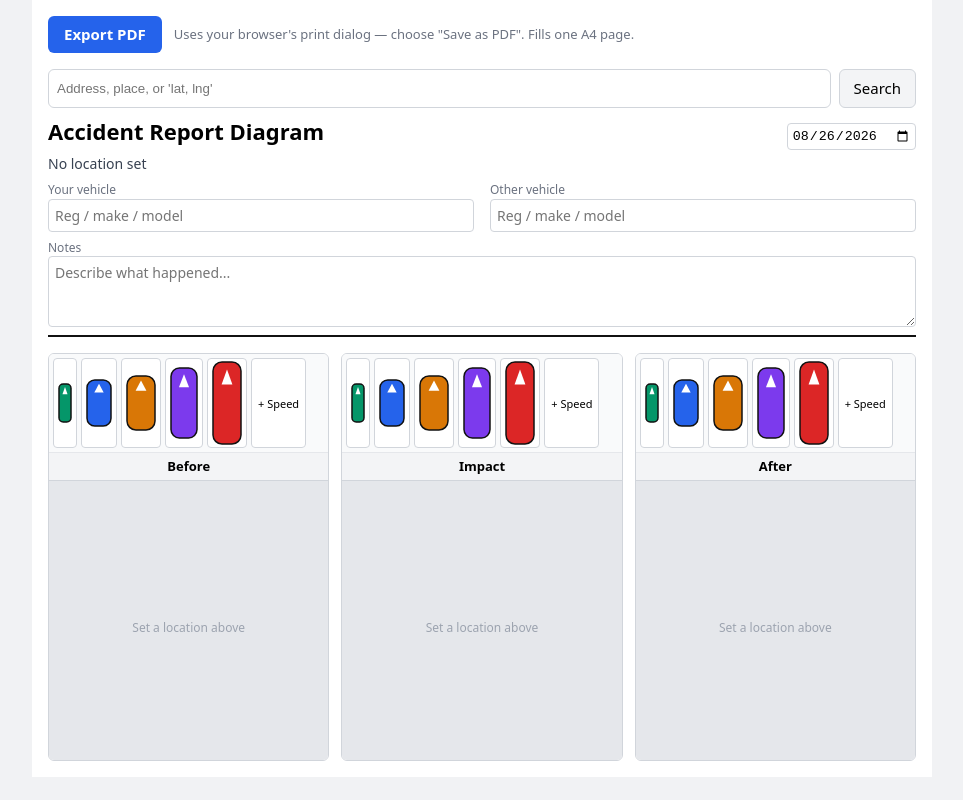
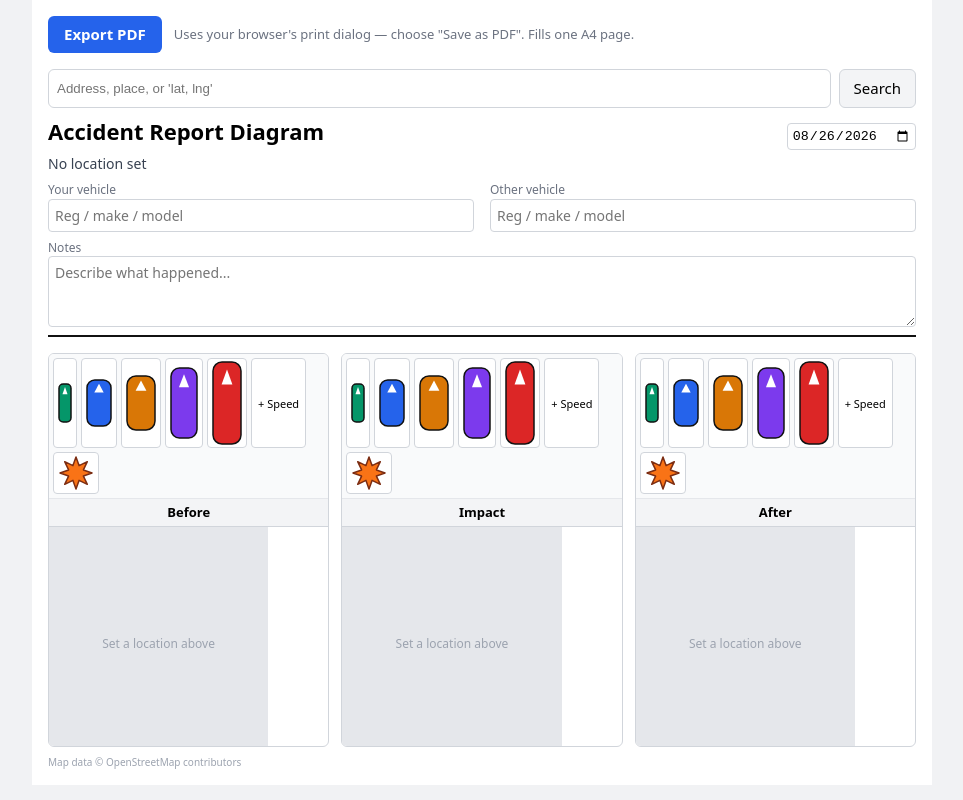
Before and after one commit to JayDubyaEey/crash-pad, a React (Vite) app: page / in a window 1280 px wide. Shown: the whole page, without its empty margins (158-1121 px from the left). Built offline with nearby package versions, Linux system fonts and the light colour scheme.

Commit message:
fix: resolve map showing and add impact icon

```diff
--- a/src/App.css
+++ b/src/App.css
@@ -180,18 +180,22 @@
 
 .panel-map {
   position: relative;
-  aspect-ratio: 1 / 1;
+  width: 58mm;
+  height: 58mm;
+  max-width: 100%;
   background: #e5e7eb;
   touch-action: none;
+  cursor: default;
 }
 
-.panel-map-img {
-  width: 100%;
-  height: 100%;
-  object-fit: cover;
-  display: block;
-  pointer-events: none;
-  user-select: none;
+.panel-map .leaflet-container {
+  cursor: default;
+}
+
+.panel-overlay {
+  position: absolute;
+  inset: 0;
+  z-index: 10;
 }
 
 .panel-map-placeholder {
@@ -203,6 +207,12 @@
   font-size: 12px;
   text-align: center;
   padding: 8px;
+}
+
+.map-attribution {
+  font-size: 10px;
+  color: #9ca3af;
+  margin: 8px 0 0;
 }
 
 .placed-item {
--- a/src/App.jsx
+++ b/src/App.jsx
@@ -1,8 +1,7 @@
-import { useMemo, useState } from 'react'
+import { useState } from 'react'
 import { LocationPicker } from './components/LocationPicker'
 import { ReportHeader } from './components/ReportHeader'
 import { StoryboardPanel } from './components/StoryboardPanel'
-import { buildStaticMapUrl } from './lib/staticMap'
 import './App.css'
 
 const FRAME_TITLES = ['Before', 'Impact', 'After']
@@ -16,11 +15,6 @@ export default function App() {
     notes: '',
   })
   const [frames, setFrames] = useState([[], [], []])
-
-  const mapUrl = useMemo(
-    () => (location ? buildStaticMapUrl({ lat: location.lat, lng: location.lng }) : null),
-    [location],
-  )
 
   function updateFrame(index, items) {
     setFrames((prev) => prev.map((f, i) => (i === index ? items : f)))
@@ -46,12 +40,14 @@ export default function App() {
           <StoryboardPanel
             key={title}
             title={title}
-            mapUrl={mapUrl}
+            location={location}
             items={frames[i]}
             onItemsChange={(items) => updateFrame(i, items)}
           />
         ))}
       </div>
+
+      <p className="map-attribution">Map data &copy; OpenStreetMap contributors</p>
     </div>
   )
 }
--- a/src/components/DraggableItem.jsx
+++ b/src/components/DraggableItem.jsx
@@ -1,5 +1,5 @@
 import { useRef } from 'react'
-import { VehicleIcon, SpeedSign } from './icons/VehicleIcon'
+import { VehicleIcon, SpeedSign, ImpactIcon } from './icons/VehicleIcon'
 
 // Drags an already-placed item (vehicle icon or speed sign) around within
 // its panel using pointer events, so it works with both mouse and touch.
@@ -35,12 +35,14 @@ export function DraggableItem({ item, panelRef, selected, onChange, onSelect, on
       onPointerUp={handlePointerUp}
     >
       <div className="placed-item-shape" style={{ transform: `rotate(${item.rotation ?? 0}deg)` }}>
-        {item.kind === 'vehicle' ? <VehicleIcon type={item.vehicleType} /> : <SpeedSign speed={item.speed} />}
+        {item.kind === 'vehicle' && <VehicleIcon type={item.vehicleType} />}
+        {item.kind === 'sign' && <SpeedSign speed={item.speed} />}
+        {item.kind === 'impact' && <ImpactIcon />}
       </div>
 
       {selected && (
         <div className="item-controls no-print" onPointerDown={(e) => e.stopPropagation()}>
-          {item.kind === 'vehicle' ? (
+          {item.kind === 'vehicle' && (
             <>
               <button type="button" onClick={() => onChange({ ...item, rotation: (item.rotation ?? 0) - 15 })}>
                 ⟲
@@ -49,7 +51,8 @@ export function DraggableItem({ item, panelRef, selected, onChange, onSelect, on
                 ⟳
               </button>
             </>
-          ) : (
+          )}
+          {item.kind === 'sign' && (
             <input
               type="number"
               value={item.speed}
--- a/src/components/LocationPicker.jsx
+++ b/src/components/LocationPicker.jsx
@@ -1,15 +1,8 @@
 import { useState } from 'react'
 import { MapContainer, TileLayer, Marker, useMapEvents } from 'react-leaflet'
 import 'leaflet/dist/leaflet.css'
-import L from 'leaflet'
-import iconUrl from 'leaflet/dist/images/marker-icon.png'
-import iconRetinaUrl from 'leaflet/dist/images/marker-icon-2x.png'
-import shadowUrl from 'leaflet/dist/images/marker-shadow.png'
 import { geocode } from '../lib/geocode'
-
-// react-leaflet's default marker icon paths break under bundlers unless
-// re-pointed at the bundled asset URLs.
-const markerIcon = L.icon({ iconUrl, iconRetinaUrl, shadowUrl, iconSize: [25, 41], iconAnchor: [12, 41] })
+import { markerIcon } from '../lib/leafletIcon'
 
 function ClickToMove({ onMove }) {
   useMapEvents({
--- a/src/components/StoryboardPanel.jsx
+++ b/src/components/StoryboardPanel.jsx
@@ -1,11 +1,16 @@
 import { useRef, useState } from 'react'
+import { MapContainer, TileLayer, Marker } from 'react-leaflet'
+import 'leaflet/dist/leaflet.css'
 import { DraggableItem } from './DraggableItem'
-import { VEHICLE_TYPES, VehicleIcon } from './icons/VehicleIcon'
+import { VEHICLE_TYPES, VehicleIcon, ImpactIcon } from './icons/VehicleIcon'
+import { markerIcon } from '../lib/leafletIcon'
+
+const ZOOM = 18
 
 let nextId = 1
 const makeId = () => `item-${nextId++}-${Date.now()}`
 
-export function StoryboardPanel({ title, mapUrl, items, onItemsChange }) {
+export function StoryboardPanel({ title, location, items, onItemsChange }) {
   const panelRef = useRef(null)
   const [selectedId, setSelectedId] = useState(null)
 
@@ -18,6 +23,10 @@ export function StoryboardPanel({ title, mapUrl, items, onItemsChange }) {
 
   function addSign() {
     onItemsChange([...items, { id: makeId(), kind: 'sign', speed: 30, x: 50, y: 20 }])
+  }
+
+  function addImpact() {
+    onItemsChange([...items, { id: makeId(), kind: 'impact', x: 50, y: 50 }])
   }
 
   function updateItem(updated) {
@@ -40,16 +49,36 @@ export function StoryboardPanel({ title, mapUrl, items, onItemsChange }) {
         <button type="button" className="add-sign-btn" onClick={addSign}>
           + Speed
         </button>
+        <button type="button" title="Add impact point" onClick={addImpact}>
+          <ImpactIcon />
+        </button>
       </div>
 
       <div className="panel-title">{title}</div>
 
-      <div className="panel-map" ref={panelRef} onPointerDown={() => setSelectedId(null)}>
-        {mapUrl ? (
-          <img className="panel-map-img" src={mapUrl} alt={`Map for ${title}`} draggable={false} />
+      <div className="panel-map" ref={panelRef}>
+        {location ? (
+          <MapContainer
+            center={[location.lat, location.lng]}
+            zoom={ZOOM}
+            style={{ width: '100%', height: '100%' }}
+            zoomControl={false}
+            dragging={false}
+            scrollWheelZoom={false}
+            doubleClickZoom={false}
+            touchZoom={false}
+            boxZoom={false}
+            keyboard={false}
+            attributionControl={false}
+          >
+            <TileLayer url="https://{s}.tile.openstreetmap.org/{z}/{x}/{y}.png" />
+            <Marker position={[location.lat, location.lng]} icon={markerIcon} />
+          </MapContainer>
         ) : (
           <div className="panel-map-placeholder">Set a location above</div>
         )}
+
+        <div className="panel-overlay" onPointerDown={() => setSelectedId(null)}>
           {items.map((item) => (
             <DraggableItem
               key={item.id}
@@ -63,5 +92,6 @@ export function StoryboardPanel({ title, mapUrl, items, onItemsChange }) {
           ))}
         </div>
       </div>
+    </div>
   )
 }
--- a/src/components/icons/VehicleIcon.jsx
+++ b/src/components/icons/VehicleIcon.jsx
@@ -32,6 +32,28 @@ export function VehicleIcon({ type }) {
   )
 }
 
+export function ImpactIcon() {
+  const size = 36
+  const points = starPoints(18, 18, 8, 16, 8)
+  return (
+    <svg width={size} height={size} viewBox="0 0 36 36">
+      <polygon points={points} fill="#f97316" stroke="#7c2d12" strokeWidth="1.5" strokeLinejoin="round" />
+    </svg>
+  )
+}
+
+function starPoints(cx, cy, innerR, outerR, spikes) {
+  const step = Math.PI / spikes
+  let angle = -Math.PI / 2
+  const pts = []
+  for (let i = 0; i < spikes * 2; i++) {
+    const r = i % 2 === 0 ? outerR : innerR
+    pts.push(`${cx + r * Math.cos(angle)},${cy + r * Math.sin(angle)}`)
+    angle += step
+  }
+  return pts.join(' ')
+}
+
 export function SpeedSign({ speed }) {
   const size = 40
   return (
--- a/src/lib/geocode.js
+++ b/src/lib/geocode.js
@@ -1,4 +1,8 @@
-// Free geocoding via OpenStreetMap's Nominatim search API. No API key.
+// Geocoding via Photon (photon.komoot.io) — built on OpenStreetMap data like
+// Nominatim, but actually sends Access-Control-Allow-Origin so it works from
+// a browser fetch() on a static site. Nominatim's API does not set that
+// header, so calling it directly from client-side JS gets silently blocked
+// by CORS.
 // Also accepts raw "lat, lng" input and skips the network call for that case.
 const COORD_RE = /^\s*(-?\d+(?:\.\d+)?)\s*,\s*(-?\d+(?:\.\d+)?)\s*$/
 
@@ -9,17 +13,20 @@ export async function geocode(query) {
     return [{ lat: Number(lat), lng: Number(lng), label: query.trim() }]
   }
 
-  const url = new URL('https://nominatim.openstreetmap.org/search')
+  const url = new URL('https://photon.komoot.io/api/')
   url.searchParams.set('q', query)
-  url.searchParams.set('format', 'json')
   url.searchParams.set('limit', '5')
 
   const res = await fetch(url)
   if (!res.ok) throw new Error(`Geocoding failed (${res.status})`)
-  const results = await res.json()
-  return results.map((r) => ({
-    lat: Number(r.lat),
-    lng: Number(r.lon),
-    label: r.display_name,
+  const { features } = await res.json()
+  return features.map((f) => ({
+    lat: f.geometry.coordinates[1],
+    lng: f.geometry.coordinates[0],
+    label: formatLabel(f.properties),
   }))
 }
+
+function formatLabel(p) {
+  return [p.name, p.street, p.city, p.state, p.country].filter(Boolean).join(', ')
+}
--- /dev/null
+++ b/src/lib/leafletIcon.js
@@ -0,0 +1,14 @@
+import L from 'leaflet'
+import iconUrl from 'leaflet/dist/images/marker-icon.png'
+import iconRetinaUrl from 'leaflet/dist/images/marker-icon-2x.png'
+import shadowUrl from 'leaflet/dist/images/marker-shadow.png'
+
+// react-leaflet's default marker icon paths break under bundlers unless
+// re-pointed at the bundled asset URLs.
+export const markerIcon = L.icon({
+  iconUrl,
+  iconRetinaUrl,
+  shadowUrl,
+  iconSize: [25, 41],
+  iconAnchor: [12, 41],
+})
--- a/src/lib/staticMap.js
+++ /dev/null
@@ -1,11 +0,0 @@
-// Static (non-interactive) OSM roadmap image for a given point — used as the
-// fixed background for each storyboard panel, and for print, since a plain
-// <img> always prints without needing "print background graphics" enabled.
-export function buildStaticMapUrl({ lat, lng, zoom = 18, size = 500 }) {
-  const url = new URL('https://staticmap.openstreetmap.de/staticmap.php')
-  url.searchParams.set('center', `${lat},${lng}`)
-  url.searchParams.set('zoom', String(zoom))
-  url.searchParams.set('size', `${size}x${size}`)
-  url.searchParams.set('markers', `${lat},${lng},red-pushpin`)
-  return url.toString()
-}
```
Lines whose indentation alone changed are shown as unchanged.
